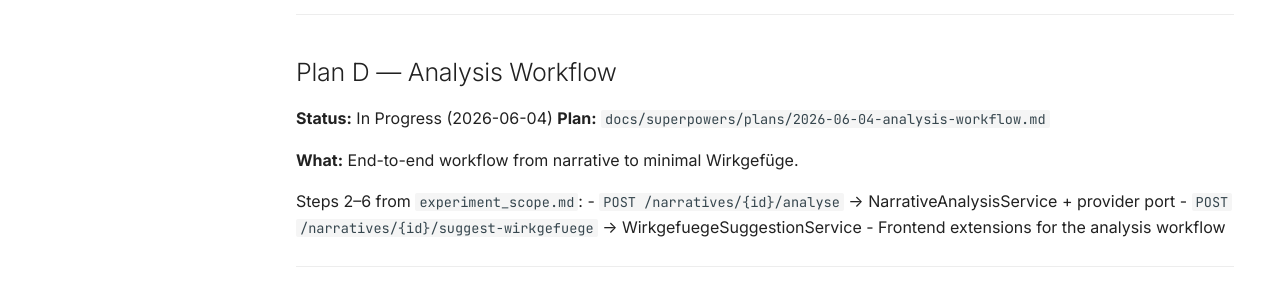
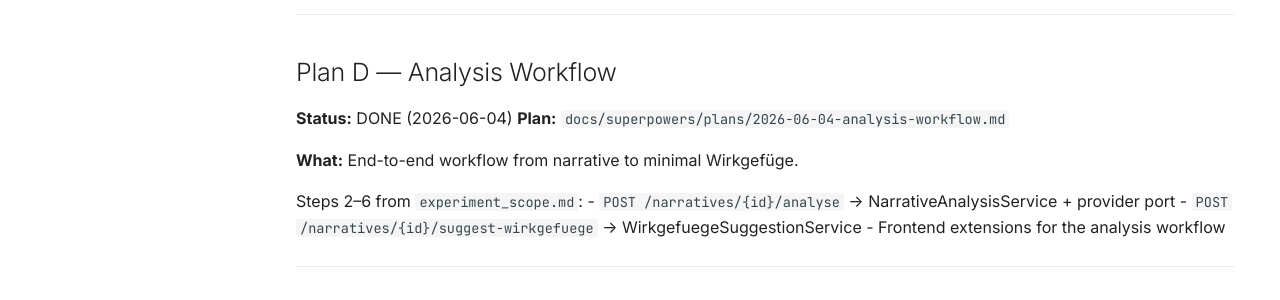
Before and after one commit to ThorstenDittmar/klartext, an MkDocs documentation site: the page built from docs/superpowers/plans/PENDING.md, in a window 1280 px wide and 900 px high, scrolled down 877 px. Shown: the part 152-452 px from the top of the window. Built offline with MkDocs 1.6.1 and Material for MkDocs 9.7.7, drawn with Linux system fonts in a browser that asks for light colours; comment, search, counter and statistics services are not loaded.

Commit message:
docs: mark Plan D complete
Co-Authored-By: Claude Sonnet 4.6 <noreply@anthropic.com>

```diff
--- a/docs/superpowers/plans/PENDING.md
+++ b/docs/superpowers/plans/PENDING.md
@@ -51,7 +51,7 @@ New schemas + routers:
 
 ## Plan D — Analysis Workflow
 
-**Status:** In Progress (2026-06-04)
+**Status:** DONE (2026-06-04)
 **Plan:** `docs/superpowers/plans/2026-06-04-analysis-workflow.md`
 
 **What:** End-to-end workflow from narrative to minimal Wirkgefüge.
```
